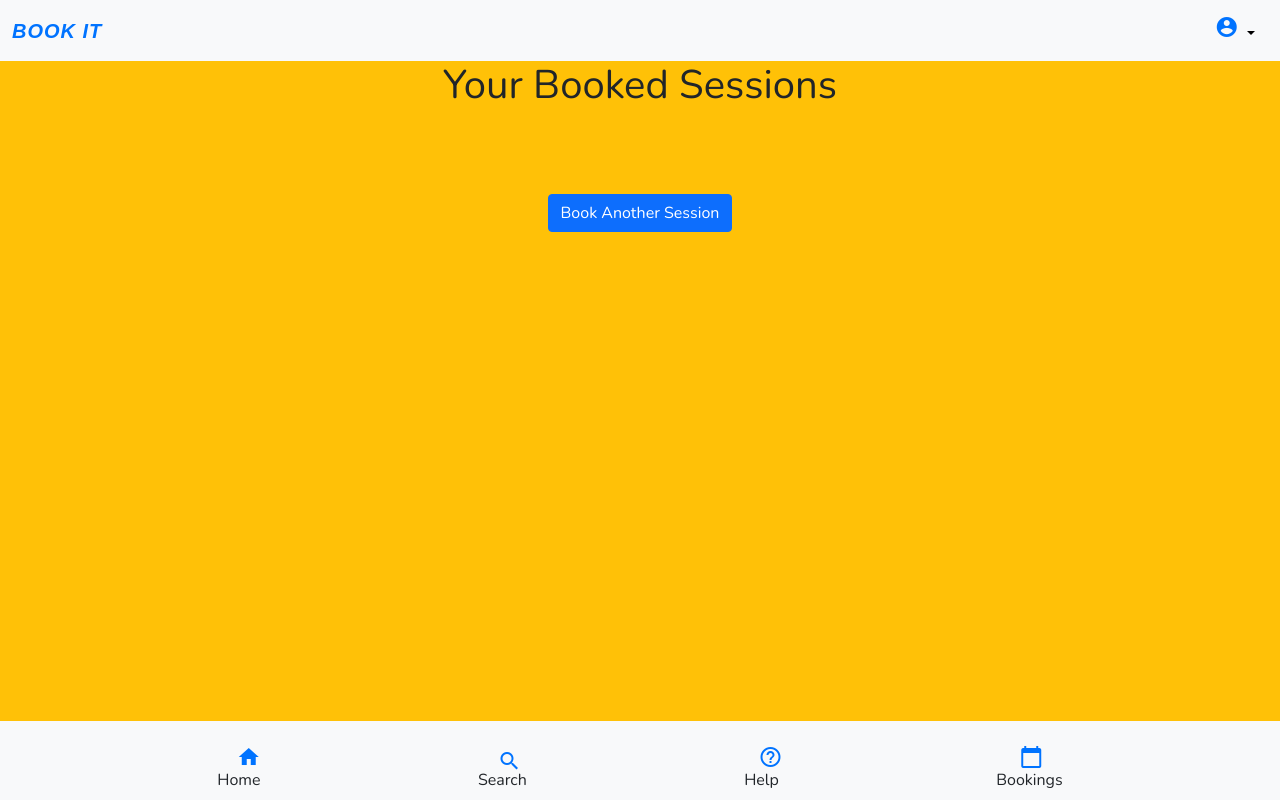
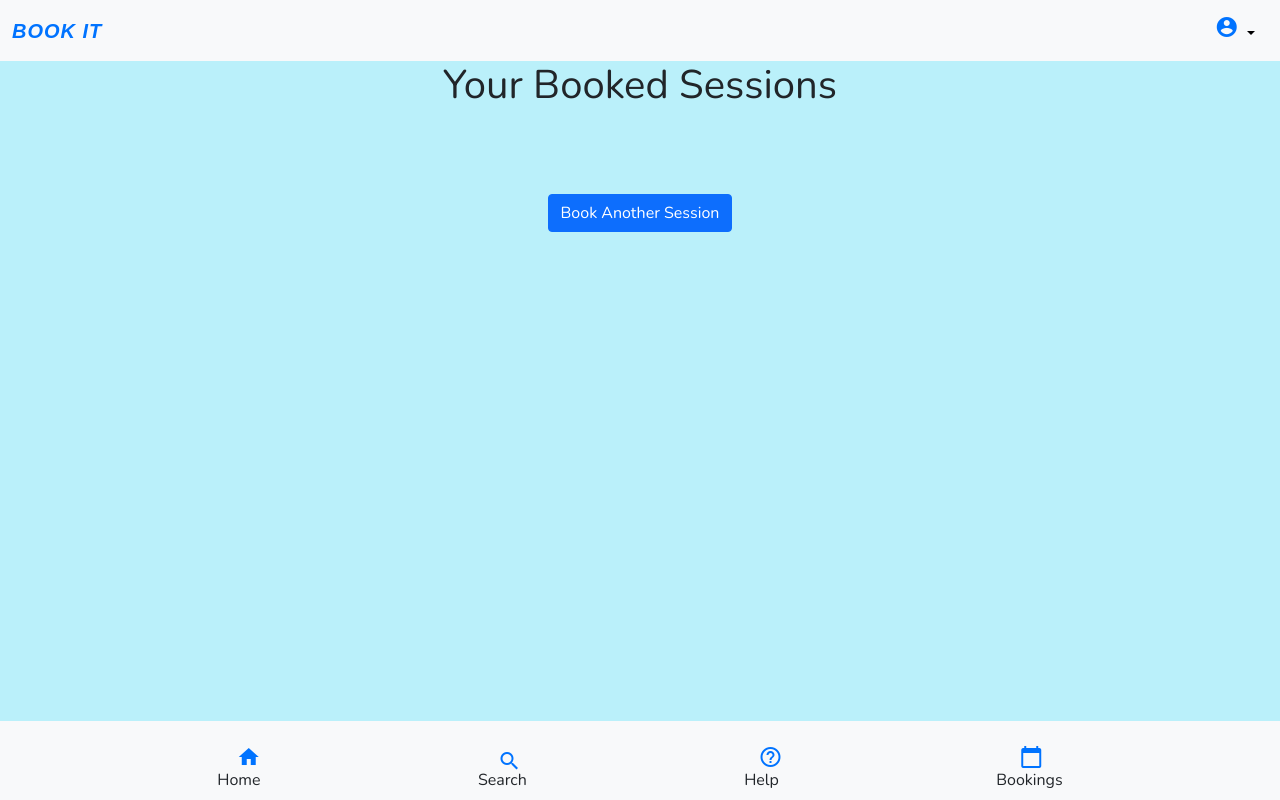
Before and after one commit to kaioh08/1800_DTC07, a plain HTML site: page currently_booked.html in a window 1280 px wide. Drawn offline with nearby package versions, Linux system fonts and the light colour scheme; no server answers.

Commit message:
changed  colour for currently_booked

```diff
--- a/currently_booked.html
+++ b/currently_booked.html
@@ -33,7 +33,7 @@
 </head>
 
 
-<body class="bg-warning">
+<body class="background">
 
     <!-------------------------------------->
     <!-- The following is HTML for layout -->
--- a/styles/currently_booked_style.css
+++ b/styles/currently_booked_style.css
@@ -1,6 +1,10 @@
 body {
     font-family: 'Nunito', sans-serif;
     text-align: center;
+}
+
+.background {
+    background-color: #baf0fa;
 }
 
 .wrapper {
```
